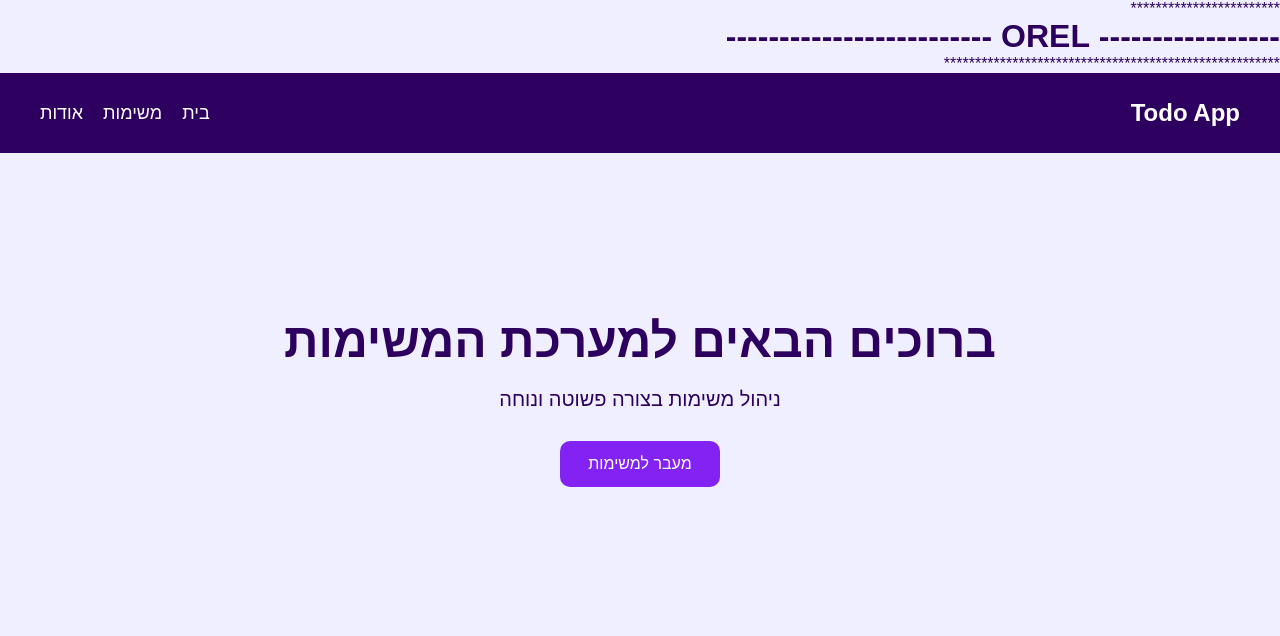
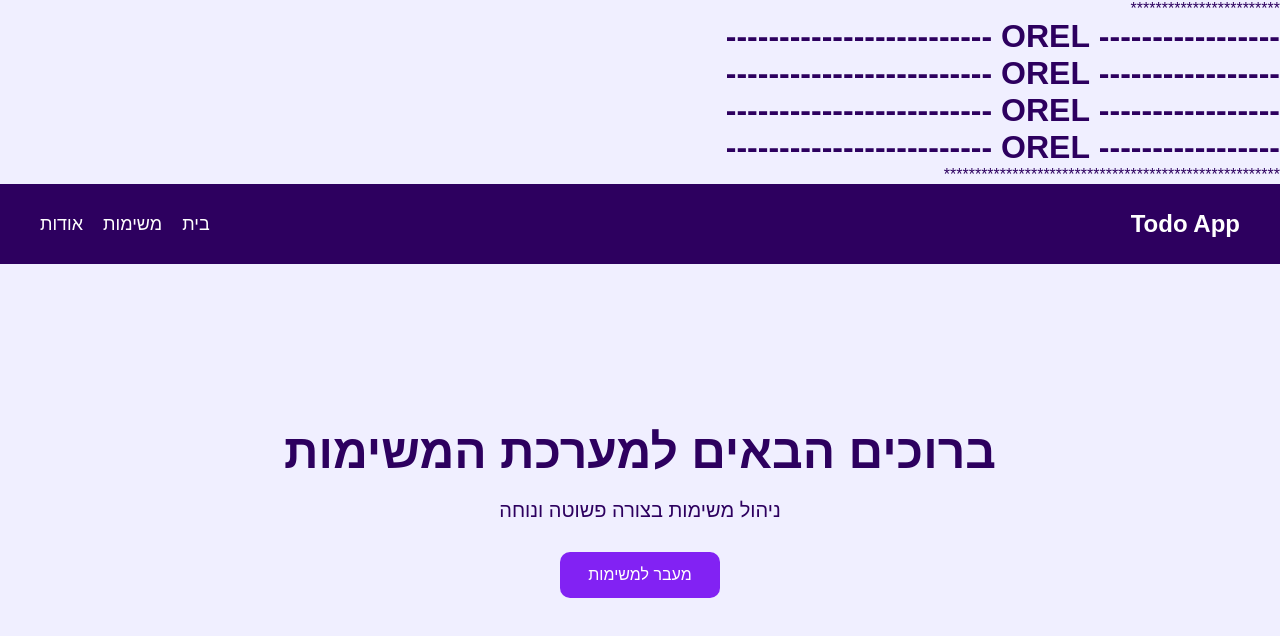
Before and after one commit to dorinaviv/taskgroup1, a plain HTML site: page index.html in a window 1280 px wide. Drawn offline with Linux system fonts and the light colour scheme.

Commit message:
Add Orel update

```diff
--- a/index.html
+++ b/index.html
@@ -11,6 +11,9 @@
 <body>
 
 ************************
+<h1>----------------- OREL ------------------------- </h1>
+<h1>----------------- OREL ------------------------- </h1>
+<h1>----------------- OREL ------------------------- </h1>
 <h1>----------------- OREL ------------------------- </h1>
 ******************************************************
 
```
